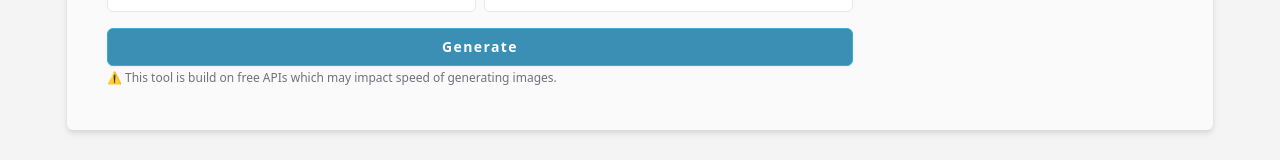
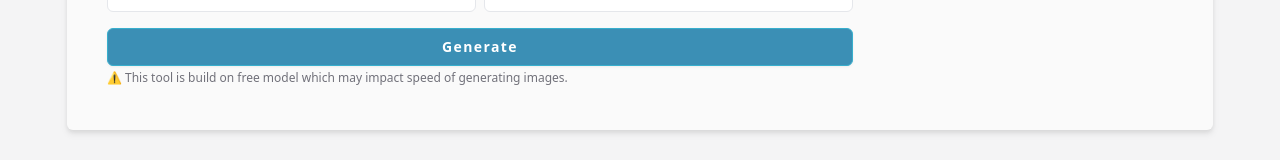
Before and after one commit to baidargul/butterflyai, a Next.js app: page / in a window 1280 px wide. Shown: the part 524-684 px from the top of the page. Built offline with nearby package versions, Linux system fonts and the light colour scheme.

Commit message:
changed text

```diff
--- a/components/GeneratorPanel.tsx
+++ b/components/GeneratorPanel.tsx
@@ -168,7 +168,7 @@ const GeneratorPanel = (props: Props) => {
             {isCreating ? `${formatTime(elapsedTime)}` : "Generate"}
           </button>
           <div className="text-xs my-1 text-zinc-500">
-            ⚠️ This tool is build on free APIs which may impact speed of
+            ⚠️ This tool is build on free model which may impact speed of
             generating images.
           </div>
         </div>
```
